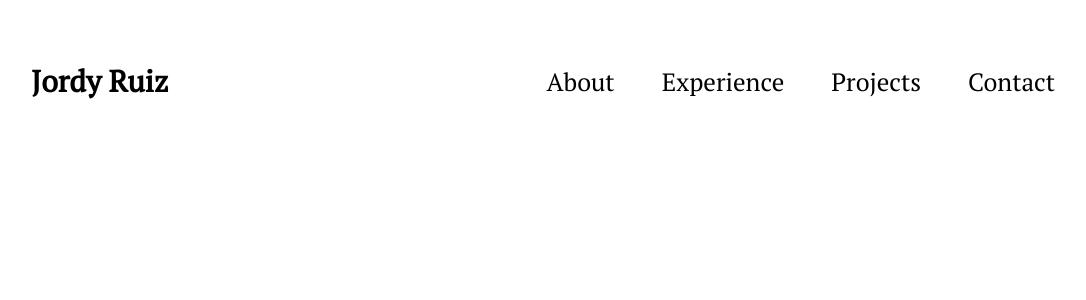
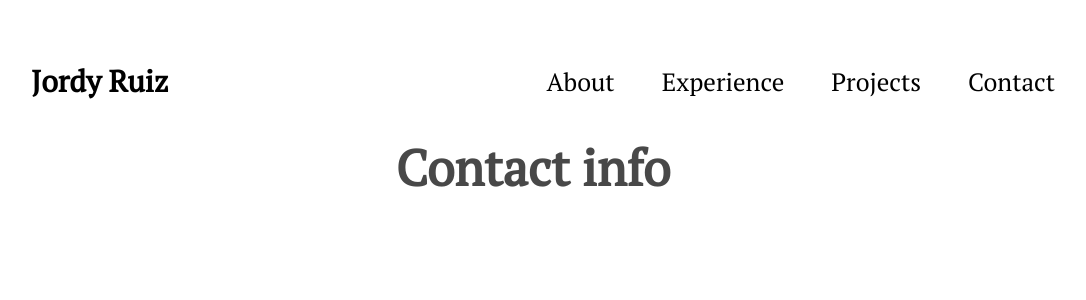
Before and after one commit to Jordy-03/portfolio-test, a React (Vite) app in the folder Portfolio/: page /Contact in a window 1280 px wide. Shown: the top 300 px of the page, without its empty margins (97-1183 px from the left). Built offline with nearby package versions, Linux system fonts and the light colour scheme.

Commit message:
initialization of contact page

```diff
--- a/Portfolio/src/App.jsx
+++ b/Portfolio/src/App.jsx
@@ -11,6 +11,7 @@ import { Hero } from './Pages/Hero';
 import { About } from './Pages/About';
 import { Experience } from './Pages/Experience';
 import { Projects } from './Pages/Projects';
+import { Contact } from './Pages/Contact';
 
 function App() {
   const [loading, setLoading] = useState(true);
@@ -37,6 +38,7 @@ function App() {
               <Route path="/About" element={<About />} />
               <Route path="/Experience" element={<Experience />} />
               <Route path="/Projects" element={<Projects />} />
+              <Route path="/Contact" element={<Contact />} />
             </Routes>
           </Router>
         </>
--- a/Portfolio/src/Modules/Contact.module.css
+++ b/Portfolio/src/Modules/Contact.module.css
@@ -0,0 +1,21 @@
+@import '../vars.css';
+
+.container {
+    position: relative;
+    display: flex;
+    align-items: center;
+    justify-content: center;
+}
+
+
+.title {
+    font-family: var(--font-pt-serif);
+    font-size: 50px;
+    font-weight: 900;
+    margin-bottom: 33px;
+    margin-top: 33px;
+    margin-right: 20px;
+
+    color: #484848;
+
+}
--- a/Portfolio/src/Pages/Contact.jsx
+++ b/Portfolio/src/Pages/Contact.jsx
@@ -1,10 +1,10 @@
 import React from 'react';
-import styles from '../Modules/Hero.module.css'
+import styles from '../Modules/Contact.module.css'
 
 export const Contact = () => {
     return (
-        <section>
-            <h1>Contact info</h1>
+        <section className={styles.container}>
+            <h1 className={styles.title}>Contact info</h1>
         </section>
     )
 }
```
